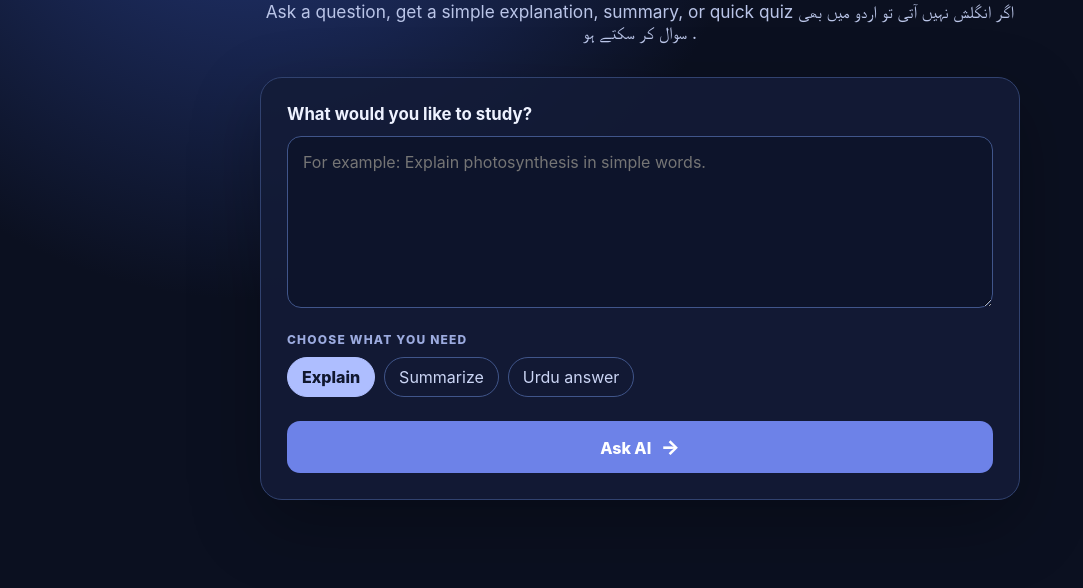
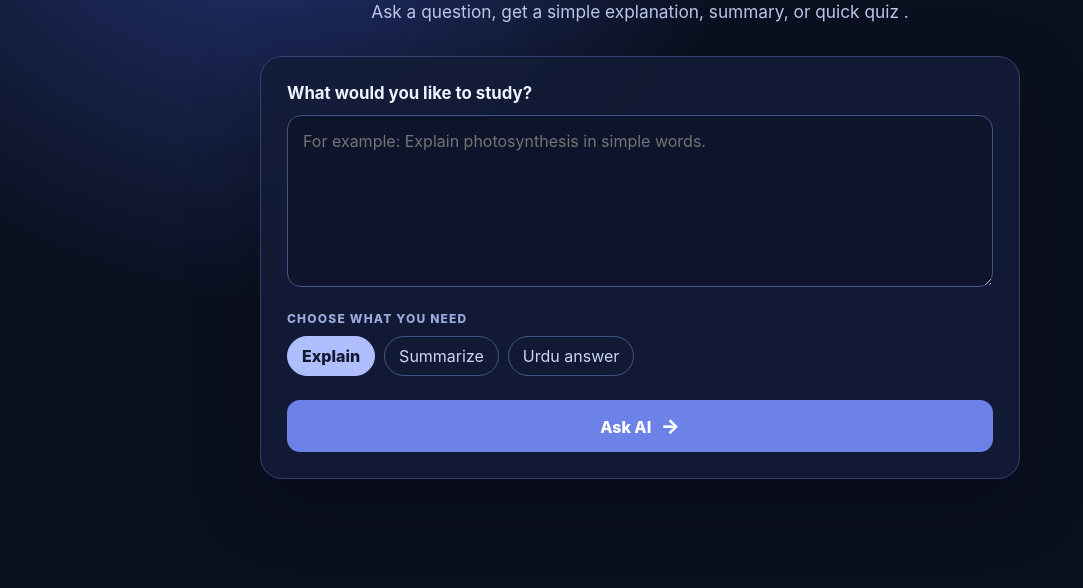
Before and after one commit to rayhanrazza12/my3rdProjcrt, a website: page index.html in a window 1280 px wide. Shown: the part 212-800 px from the top of the page, without its empty margins (0-1083 px from the left). Drawn offline with Linux system fonts and the light colour scheme.

Commit message:
Update introduction paragraph in index.html
Removed Urdu text from the introduction paragraph.

```diff
--- a/index.html
+++ b/index.html
@@ -11,7 +11,7 @@
     <section class="hero">
       <p class="eyebrow">YOUR PERSONAL LEARNING PARTNER</p>
       <h1>Rayhan Study Buddy</h1>
-      <p>Ask a question, get a simple explanation, summary, or quick quiz اگر انگلش نہیں آتی تو اردو میں بھی سوال کر سکتے ہو .</p>
+      <p>Ask a question, get a simple explanation, summary, or quick quiz .</p>
     </section>
 
     <section class="card">
```
